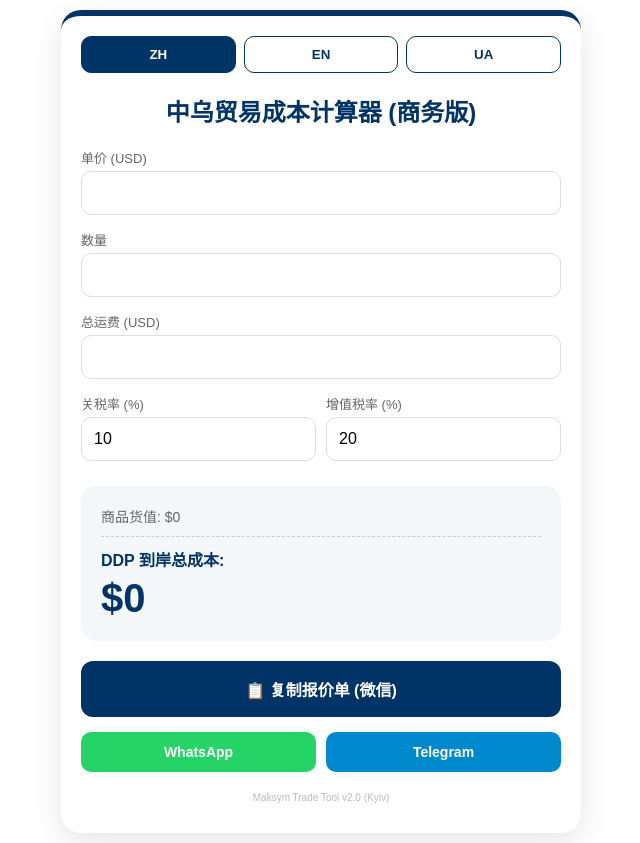
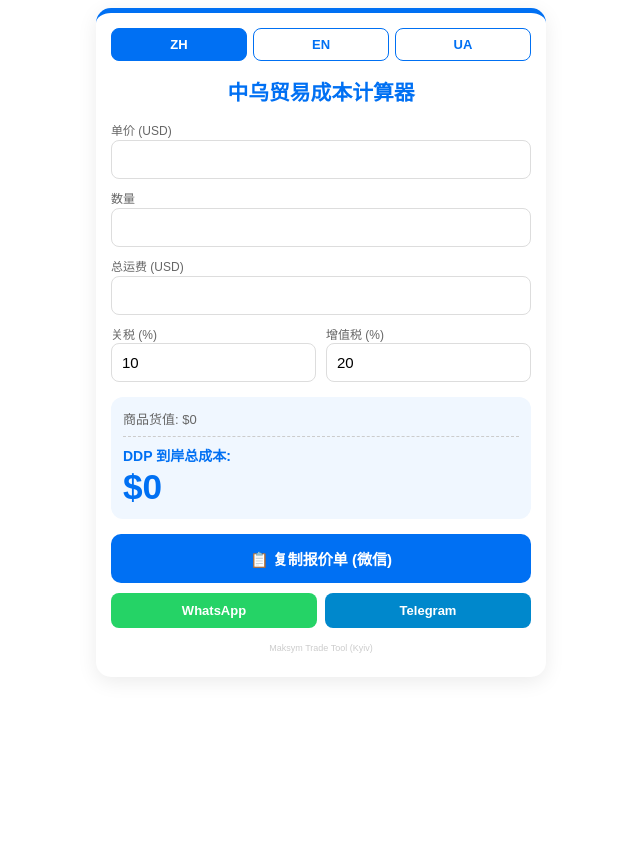
Before and after one commit to Kui-Kui668/trade-calculator, a Next.js app: page / in a window 1280 px wide. Shown: the whole page, without its empty margins (319-959 px from the left). After the commit the page ends 800 px from the top, so only its background shows below. Built offline with nearby package versions, Linux system fonts and the light colour scheme.

Commit message:
Refactor TradeCalculator styles and text labels

```diff
--- a/pages/index.js
+++ b/pages/index.js
@@ -1,9 +1,8 @@
 'use client';
 import React, { useState } from 'react';
 
-// 定义商务主题色
-const THEME_COLOR = '#003366';
-const BG_COLOR = '#f4f7fa';
+const THEME_COLOR = '#0070f3'; // 回归经典蓝色
+const BG_COLOR = '#f0f7ff';
 
 export default function TradeCalculator() {
   const [lang, setLang] = useState('zh');
@@ -13,31 +12,31 @@ export default function TradeCalculator() {
 
   const t = {
     zh: {
-      title: '中乌贸易成本计算器 (商务版)',
+      title: '中乌贸易成本计算器',
       price: '单价 (USD)', qty: '数量', shipping: '总运费 (USD)',
-      duty: '关税率 (%)', vat: '增值税率 (%)',
+      duty: '关税 (%)', vat: '增值税 (%)',
       prodTotal: '商品货值', grandTotal: 'DDP 到岸总成本',
       btnCopy: '复制报价单 (微信)',
-      shareTitle: '快速分享至：',
       quoteTitle: '--- 📋 贸易报价单 ---',
+      dutyVatLabel: '关税 / 增值税',
     },
     en: {
-      title: 'Trade Cost Calculator (Business)',
+      title: 'Trade Cost Calculator',
       price: 'Unit Price (USD)', qty: 'Quantity', shipping: 'Total Shipping (USD)',
-      duty: 'Duty Rate (%)', vat: 'VAT Rate (%)',
-      prodTotal: 'Product Value', grandTotal: 'Total Landed Cost (DDP)',
+      duty: 'Duty (%)', vat: 'VAT (%)',
+      prodTotal: 'Product Value', grandTotal: 'Landed Cost (DDP)',
       btnCopy: 'Copy Quote (WeChat)',
-      shareTitle: 'Quick Share via:',
       quoteTitle: '--- 📋 Trade Quotation ---',
+      dutyVatLabel: 'Duty / VAT',
     },
     ua: {
-      title: 'Калькулятор вартості (Business)',
+      title: 'Калькулятор вартості',
       price: 'Ціна за одиницю (USD)', qty: 'Кількість', shipping: 'Вартість доставки (USD)',
-      duty: 'Ставка мита (%)', vat: 'Ставка ПДВ (%)',
+      duty: 'Мито (%)', vat: 'ПДВ (%)',
       prodTotal: 'Вартість товару', grandTotal: 'Повна вартість (DDP)',
       btnCopy: 'Копіювати (WeChat)',
-      shareTitle: 'Швидко надіслати через:',
       quoteTitle: '--- 📋 Комерційна пропозиція ---',
+      dutyVatLabel: 'Мито / ПДВ',
     }
   };
 
@@ -54,12 +53,12 @@ export default function TradeCalculator() {
 
   const getQuoteText = () => {
     const current = t[lang];
-    return `${current.quoteTitle}\n\n${current.prodTotal}: $${productTotal.toLocaleString()}\n${current.shipping}: $${shippingTotal.toLocaleString()}\n-----------------\n关税/ПДВ: $${dutyAmt.toFixed(2)} / $${vatAmt.toFixed(2)}\n\n✅ ${current.grandTotal}: $${grandTotal.toLocaleString()}`;
+    return `${current.quoteTitle}\n\n${current.prodTotal}: $${productTotal.toLocaleString()}\n${current.shipping}: $${shippingTotal.toLocaleString()}\n-----------------\n${current.dutyVatLabel}: $${dutyAmt.toFixed(2)} / $${vatAmt.toFixed(2)}\n\n✅ ${current.grandTotal}: $${grandTotal.toLocaleString()}`;
   };
 
   const handleCopy = async () => {
     await navigator.clipboard.writeText(getQuoteText());
-    alert(lang === 'zh' ? '已复制！' : 'Copied!');
+    alert(lang === 'zh' ? '已复制！' : (lang === 'ua' ? 'Скопійовано!' : 'Copied!'));
   };
 
   const handleShare = (app) => {
@@ -72,45 +71,50 @@ export default function TradeCalculator() {
   };
 
   return (
-    <div style={{ padding: '20px', fontFamily: 'sans-serif', maxWidth: '480px', margin: '10px auto', backgroundColor: '#fff', borderRadius: '20px', boxShadow: '0 10px 30px rgba(0,0,0,0.1)', borderTop: `6px solid ${THEME_COLOR}` }}>
-      <div style={{ display: 'flex', justifyContent: 'center', gap: '8px', marginBottom: '20px' }}>
+    <div style={{ padding: '15px', fontFamily: 'sans-serif', maxWidth: '420px', margin: '5px auto', backgroundColor: '#fff', borderRadius: '15px', boxShadow: '0 5px 20px rgba(0,0,0,0.08)', borderTop: `5px solid ${THEME_COLOR}` }}>
+      {/* 语言切换 - 更紧凑 */}
+      <div style={{ display: 'flex', justifyContent: 'center', gap: '6px', marginBottom: '15px' }}>
         {['zh', 'en', 'ua'].map(l => (
-          <button key={l} onClick={() => setLang(l)} style={{ flex: 1, padding: '10px', borderRadius: '10px', border: `1px solid ${THEME_COLOR}`, backgroundColor: lang === l ? THEME_COLOR : 'white', color: lang === l ? 'white' : THEME_COLOR, fontWeight: 'bold' }}>{l.toUpperCase()}</button>
+          <button key={l} onClick={() => setLang(l)} style={{ flex: 1, padding: '8px', borderRadius: '8px', border: `1px solid ${THEME_COLOR}`, backgroundColor: lang === l ? THEME_COLOR : 'white', color: lang === l ? 'white' : THEME_COLOR, fontWeight: 'bold', fontSize: '13px' }}>{l.toUpperCase()}</button>
         ))}
       </div>
 
-      <h2 style={{ textAlign: 'center', color: THEME_COLOR, marginBottom: '20px' }}>{t[lang].title}</h2>
+      <h2 style={{ textAlign: 'center', color: THEME_COLOR, margin: '0 0 15px 0', fontSize: '1.3em' }}>{t[lang].title}</h2>
 
-      <div style={{ display: 'flex', flexDirection: 'column', gap: '15px' }}>
-        <div><span style={{fontSize:'13px', color:'#666'}}>{t[lang].price}</span><input type="number" name="price" value={inputs.price} onChange={handleInputChange} style={inputStyle} /></div>
-        <div><span style={{fontSize:'13px', color:'#666'}}>{t[lang].qty}</span><input type="number" name="qty" value={inputs.qty} onChange={handleInputChange} style={inputStyle} /></div>
-        <div><span style={{fontSize:'13px', color:'#666'}}>{t[lang].shipping}</span><input type="number" name="shipping" value={inputs.shipping} onChange={handleInputChange} style={inputStyle} /></div>
+      {/* 输入区域 - 间距收紧 */}
+      <div style={{ display: 'flex', flexDirection: 'column', gap: '10px' }}>
+        <div style={rowStyle}><span style={labelStyle}>{t[lang].price}</span><input type="number" name="price" value={inputs.price} onChange={handleInputChange} style={inputStyle} /></div>
+        <div style={rowStyle}><span style={labelStyle}>{t[lang].qty}</span><input type="number" name="qty" value={inputs.qty} onChange={handleInputChange} style={inputStyle} /></div>
+        <div style={rowStyle}><span style={labelStyle}>{t[lang].shipping}</span><input type="number" name="shipping" value={inputs.shipping} onChange={handleInputChange} style={inputStyle} /></div>
         <div style={{display:'flex', gap:'10px'}}>
-          <div style={{flex:1}}><span style={{fontSize:'13px', color:'#666'}}>{t[lang].duty}</span><input type="number" name="dutyRate" value={inputs.dutyRate} onChange={handleInputChange} style={inputStyle} /></div>
-          <div style={{flex:1}}><span style={{fontSize:'13px', color:'#666'}}>{t[lang].vat}</span><input type="number" name="vatRate" value={inputs.vatRate} onChange={handleInputChange} style={inputStyle} /></div>
+          <div style={{flex:1}}><span style={labelStyle}>{t[lang].duty}</span><input type="number" name="dutyRate" value={inputs.dutyRate} onChange={handleInputChange} style={inputStyle} /></div>
+          <div style={{flex:1}}><span style={labelStyle}>{t[lang].vat}</span><input type="number" name="vatRate" value={inputs.vatRate} onChange={handleInputChange} style={inputStyle} /></div>
         </div>
       </div>
 
-      <div style={{ marginTop: '25px', padding: '20px', backgroundColor: BG_COLOR, borderRadius: '15px' }}>
-        <p style={{ margin: '0', fontSize: '14px', color: '#666' }}>{t[lang].prodTotal}: ${productTotal.toLocaleString()}</p>
-        <div style={{ marginTop: '10px', paddingTop: '10px', borderTop: '1px dashed #ccc' }}>
-          <p style={{ margin: '0', fontSize: '16px', color: THEME_COLOR, fontWeight: 'bold' }}>{t[lang].grandTotal}:</p>
-          <p style={{ margin: '5px 0 0 0', fontSize: '2.5em', color: THEME_COLOR, fontWeight: '800' }}>${grandTotal.toLocaleString()}</p>
+      {/* 结果区域 - 视觉优化 */}
+      <div style={{ marginTop: '15px', padding: '12px', backgroundColor: BG_COLOR, borderRadius: '12px' }}>
+        <p style={{ margin: '0', fontSize: '13px', color: '#666' }}>{t[lang].prodTotal}: ${productTotal.toLocaleString()}</p>
+        <div style={{ marginTop: '8px', paddingTop: '8px', borderTop: '1px dashed #ccc' }}>
+          <p style={{ margin: '0', fontSize: '14px', color: THEME_COLOR, fontWeight: 'bold' }}>{t[lang].grandTotal}:</p>
+          <p style={{ margin: '2px 0 0 0', fontSize: '2.2em', color: THEME_COLOR, fontWeight: '800' }}>${grandTotal.toLocaleString()}</p>
         </div>
       </div>
 
       <button onClick={handleCopy} style={mainBtnStyle}>📋 {t[lang].btnCopy}</button>
 
-      <div style={{ display: 'flex', gap: '10px', marginTop: '15px' }}>
+      <div style={{ display: 'flex', gap: '8px', marginTop: '10px' }}>
         <button onClick={() => handleShare('whatsapp')} style={shareBtnStyle('#25D366')}>WhatsApp</button>
         <button onClick={() => handleShare('telegram')} style={shareBtnStyle('#0088cc')}>Telegram</button>
       </div>
 
-      <p style={{ textAlign: 'center', fontSize: '10px', color: '#bbb', marginTop: '20px' }}>Maksym Trade Tool v2.0 (Kyiv)</p>
+      <p style={{ textAlign: 'center', fontSize: '9px', color: '#ccc', marginTop: '15px' }}>Maksym Trade Tool (Kyiv)</p>
     </div>
   );
 }
 
-const inputStyle = { width: '100%', padding: '12px', boxSizing: 'border-box', borderRadius: '10px', border: '1px solid #ddd', fontSize: '16px', marginTop: '4px' };
-const mainBtnStyle = { width: '100%', padding: '16px', marginTop: '20px', backgroundColor: THEME_COLOR, color: 'white', border: 'none', borderRadius: '12px', fontSize: '16px', fontWeight: 'bold', cursor: 'pointer' };
-const shareBtnStyle = (bg) => ({ flex: 1, padding: '12px', backgroundColor: bg, color: 'white', border: 'none', borderRadius: '10px', fontSize: '14px', fontWeight: 'bold', cursor: 'pointer' });
+const rowStyle = { display: 'flex', flexDirection: 'column', gap: '2px' };
+const labelStyle = { fontSize: '12px', color: '#666', fontWeight: '500' };
+const inputStyle = { width: '100%', padding: '10px', boxSizing: 'border-box', borderRadius: '8px', border: '1px solid #ddd', fontSize: '15px' };
+const mainBtnStyle = { width: '100%', padding: '14px', marginTop: '15px', backgroundColor: THEME_COLOR, color: 'white', border: 'none', borderRadius: '10px', fontSize: '15px', fontWeight: 'bold', cursor: 'pointer' };
+const shareBtnStyle = (bg) => ({ flex: 1, padding: '10px', backgroundColor: bg, color: 'white', border: 'none', borderRadius: '8px', fontSize: '13px', fontWeight: 'bold', cursor: 'pointer' });
```
